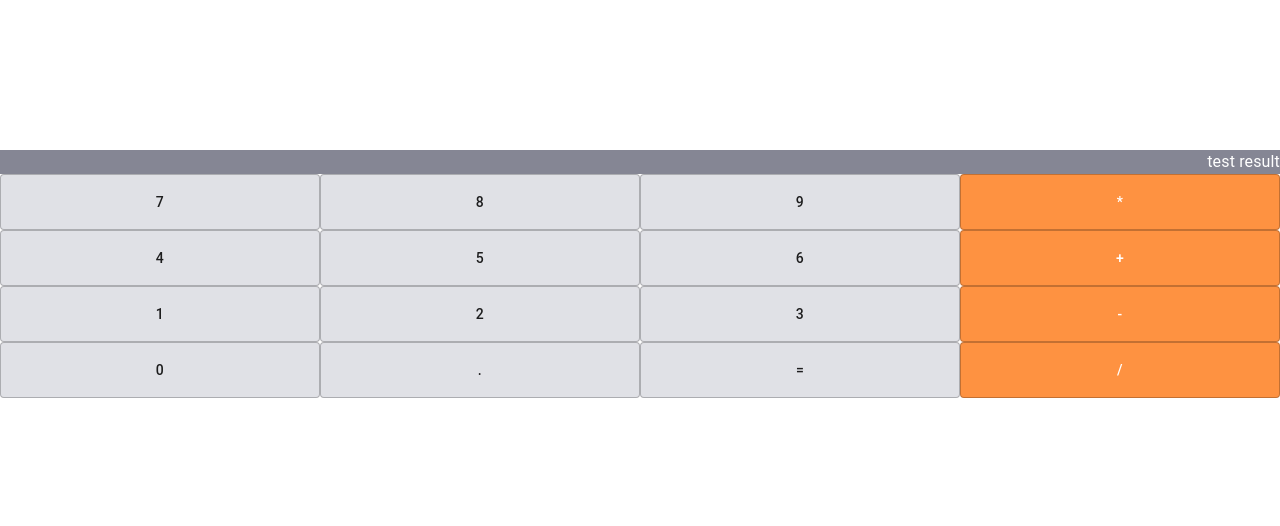
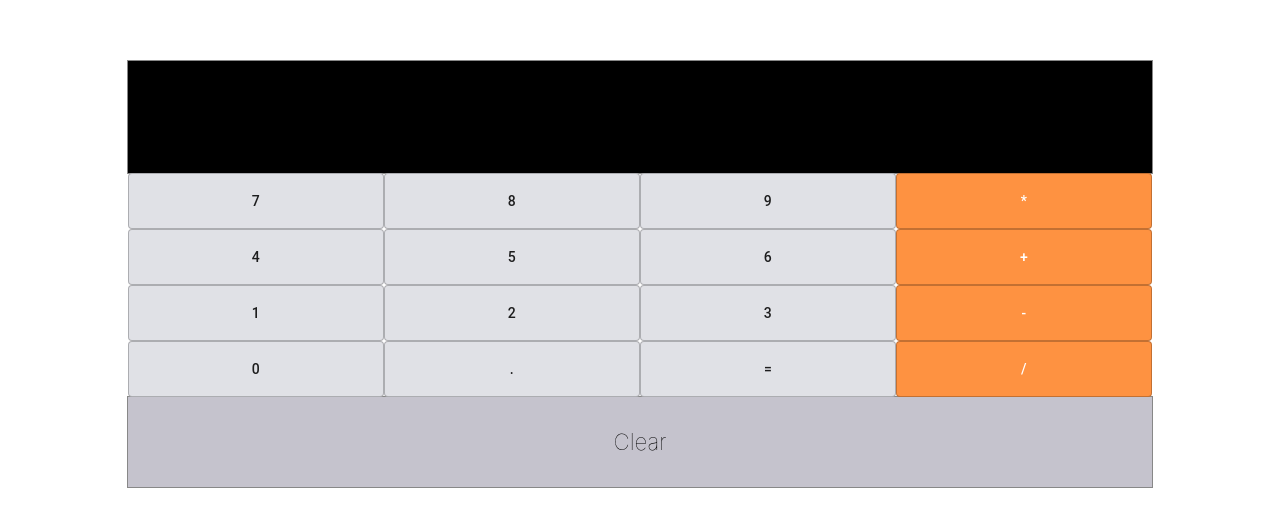
Before and after one commit to ahbell96/React-Calculator, a React (Create React App) app: page / in a window 1280 px wide. Shown: the part 126-652 px from the top of the page. Built offline with nearby package versions, Linux system fonts and the light colour scheme.

Commit message:
addition of input, values now add to the input bit, addition of css cleanup

```diff
--- a/src/App.css
+++ b/src/App.css
@@ -1,6 +1,9 @@
 .App {
-  text-align: center;
-  background-color: white;
+  display: flex;
+  justify-content: center;
+  align-items: center;
+  height: 100vh;
+  width: 100%;
 }
 .calc-wrapper {
   width: 400px;
@@ -32,10 +35,29 @@
 }
 
 .result {
-  background-color: #858694;
-  color: white;
-  text-align: right;
-  font-weight: 200;
-  flex: 0 0 auto;
+  height: 4em;
+  display: flex;
+  justify-content: flex-end;
+  align-items: center;
+  font-weight: bold;
+  font-size: 1.4em;
+  background-color: #000;
+  color: #fff;
+  padding: 0.5em;
+  outline: 1px solid #888;
   width: 100%;
 }
+
+.clear-button {
+  height: 4em;
+  display: flex;
+  justify-content: center;
+  align-items: center;
+  font-weight: lighter;
+  font-size: 1.4em;
+  background-color: #c5c3cd;
+  color: #000;
+  flex: 1;
+  outline: 1px solid #888;
+
+}
--- a/src/App.js
+++ b/src/App.js
@@ -4,6 +4,7 @@ import "./App.css";
 import React, { Component } from "react";
 import CalcButton from "./components/CalcButton";
 import Result from "./components/Result";
+import ClearButton from './components/ClearButton';
 
 export default class App extends Component {
 
@@ -19,7 +20,7 @@ export default class App extends Component {
 
   state = {
     totalValue: 0,
-    result: "test result",
+    result: "",
     total: null,
     next: null,
     operation: null
@@ -29,6 +30,15 @@ export default class App extends Component {
 
   }
 
+  handleClear = () => {
+    this.setState({result: ""});
+  }
+
+  addToResult = (value) => {
+    this.setState({result: this.state.result + value});
+    console.log(this.result);
+  }
+
   render() {
     return (
       <Grid
@@ -36,7 +46,7 @@ export default class App extends Component {
         direction='column'
         container
         justifyContent='center'
-        style={{ height: "100vh" }}
+        style={{ height: "100vh", maxWidth: "80%", margin: "0 auto" }}
       >
         <Grid
           className='calc-wrapper'
@@ -48,28 +58,31 @@ export default class App extends Component {
             <Result result={this.state.result}/>
           </Grid>
           <Grid className='row' justifyContent='center'>
-            <CalcButton value='7'></CalcButton>
-            <CalcButton value='8'></CalcButton>
-            <CalcButton value='9'></CalcButton>
-            <CalcButton value='*'></CalcButton>
+            <CalcButton value='7' addToResult={this.addToResult}></CalcButton>
+            <CalcButton value='8' addToResult={this.addToResult}></CalcButton>
+            <CalcButton value='9' addToResult={this.addToResult}></CalcButton>
+            <CalcButton value='*' addToResult={this.addToResult}></CalcButton>
           </Grid>
           <Grid className='row' justifyContent='center'>
-            <CalcButton value='4'></CalcButton>
-            <CalcButton value='5'></CalcButton>
-            <CalcButton value='6'></CalcButton>
-            <CalcButton value='+'></CalcButton>
+            <CalcButton value='4' addToResult={this.addToResult}></CalcButton>
+            <CalcButton value='5' addToResult={this.addToResult}></CalcButton>
+            <CalcButton value='6' addToResult={this.addToResult}></CalcButton>
+            <CalcButton value='+' addToResult={this.addToResult}></CalcButton>
           </Grid>
           <Grid className='row' justifyContent='center'>
-            <CalcButton value='1'></CalcButton>
-            <CalcButton value='2'></CalcButton>
-            <CalcButton value='3'></CalcButton>
-            <CalcButton value='-'></CalcButton>
+            <CalcButton value='1' addToResult={this.addToResult}></CalcButton>
+            <CalcButton value='2' addToResult={this.addToResult}></CalcButton>
+            <CalcButton value='3' addToResult={this.addToResult}></CalcButton>
+            <CalcButton value='-' addToResult={this.addToResult}></CalcButton>
           </Grid>
           <Grid className='row' justifyContent='center'>
-            <CalcButton value='0'></CalcButton>
-            <CalcButton value='.'></CalcButton>
-            <CalcButton value='='></CalcButton>
-            <CalcButton value='/'></CalcButton>
+            <CalcButton value='0' addToResult={this.addToResult}></CalcButton>
+            <CalcButton value='.' addToResult={this.addToResult}></CalcButton>
+            <CalcButton value='=' addToResult={this.addToResult}></CalcButton>
+            <CalcButton value='/' addToResult={this.addToResult}></CalcButton>
+          </Grid>
+          <Grid className='row'>
+            <ClearButton handleClear={this.handleClear}>Clear</ClearButton>
           </Grid>
         </Grid>
       </Grid>
--- a/src/components/CalcButton.js
+++ b/src/components/CalcButton.js
@@ -1,18 +1,20 @@
 import React, { useState } from "react";
 import { Grid, Typography, Button } from "@material-ui/core";
 
-const CalcButton = ({ value }) => {
+const CalcButton = ({ value, addToResult }) => {
   const [number, setNumber] = useState(value);
 
   const isOperatorCheck = (val) => !isNaN(val) || val === "." || val === "=";
 
+  /*
   const getValue = (event) => {
     setNumber(event.target.value);
   };
+  */
 
   return (
     <Button
-      onClick={getValue}
+      onClick={() => addToResult(value)}
       value={value}
       variant='outlined'
       className={`button ${isOperatorCheck(value) ? "" : "operator"}`}
--- /dev/null
+++ b/src/components/ClearButton.js
@@ -0,0 +1,12 @@
+import react from 'react';
+
+
+const ClearButton = (props) => {
+    return (
+        <div className="clear-button" onClick={props.handleClear}>
+            {props.children}
+        </div>
+    )
+}
+
+export default ClearButton;
```
